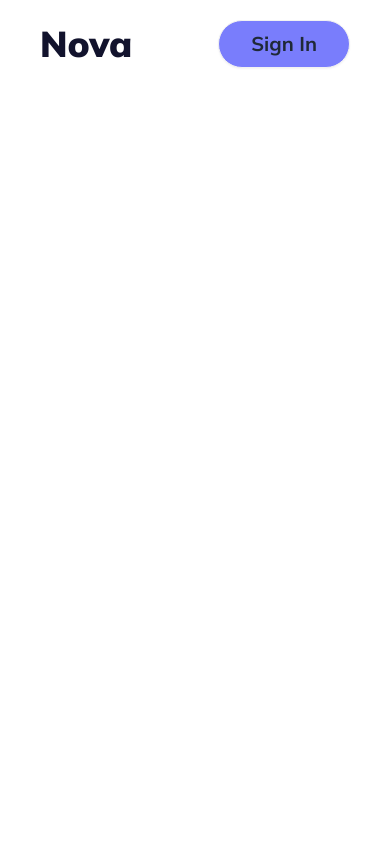
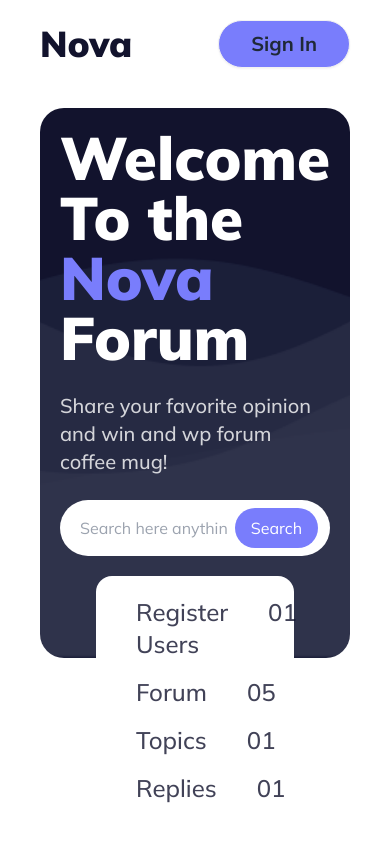
Before and after one commit to HunterMahmud/B9-A6-Mahmud, a plain HTML site: page index.html in a window 390 px wide. Drawn offline with nearby package versions, Linux system fonts and the light colour scheme.

Commit message:
navbar with responsive completed

```diff
--- a/index.html
+++ b/index.html
@@ -34,6 +34,7 @@
       .font-inter{
         font-family: "Inter", sans-serif;
       }
+
     </style>
   </head>
   <body class="font-mulish">
@@ -41,9 +42,8 @@
       <!-- navbar section starts here  -->
       <nav class="flex justify-between items-center my-5 mx-auto max-w-7xl px-10 lg:px-0">
         <h1 class="text-[#12132D] font-black text-4xl">Nova</h1>
-<!-- padding: 18px 16px 18px 16 -->
         <div class="flex list-none gap-8 items-center">
-          <div class="hidden lg:flex gap-4">
+          <div class="hidden sm:flex gap-4">
             <i title="Home" class="fa-solid fa-house border-2 border-solid border-[#0307121A] bg-[#12132D08] rounded-full py-4 px-4"></i>
           <i title="Edit" class="fa-solid fa-pencil border-2 border-solid border-[#0307121A] bg-[#12132D08] rounded-full py-4 px-4"></i>
           <i title="User" class="fa-solid fa-user-plus border-2 border-solid border-[#0307121A] bg-[#12132D08] rounded-full py-4 px-4"></i>
@@ -54,9 +54,50 @@
       </nav>
       <!-- navbar section ends here  -->
 
-      <section class="banner-container">
-        <!-- https://huntermahmud.github.io/B9-A2-Mahmud/ -->
+
+          <!-- banner start here  -->
+      <section class="mx-auto px-10 lg:px-0 my-10">
+        <div class="flex justify-center bg-[#12132D]  bg-[url('./images/bgbanner.png')] bg-no-repeat bg-cover bg-bottom rounded-3xl items-center my-5 mx-auto max-w-7xl px-0 lg:px-10">
+          <div
+            class="flex flex-col lg:flex-row justify-between h-[550px] p-5 w-full  items-center gap-5  text-white px-14"
+          >
+            <div class="flex flex-col gap-6">
+              <h3 class="font-black text-6xl">Welcome To the <br> <span class="text-[#797DFC]">Nova</span> Forum</h3>
+              <p class="font-medium text-xl text-[#FFFFFFCC]">Share your favorite opinion and win and wp forum coffee mug!</p>
+              <div class="flex justify-between bg-white py-2 px-3 rounded-full">
+                <input id="" placeholder="Search here anything" class="w-full text-black p-2 border-none outline-none" type="text">
+                <button id="search" class="bg-[#797DFC] text-white rounded-full px-4">Search</button>
+              </div>
+            </div>
+            <div class="flex justify-between gap-4 p-5 bg-white text-[#12132DCC] rounded-2xl text-2xl font-medium w-full lg:w-max">
+              <div class="flex flex-col w-full gap-4 px-5">
+                <div class="flex justify-between gap-10">
+                  <p>Register Users</p>
+                  <p>01</p>
+                </div>
+
+                <div class="flex justify-between gap-10">
+                  <p>Forum</p>
+                <p>05</p>
+                </div>
+
+               <div class="flex justify-between gap-10">
+                <p>Topics</p>
+                <p>01</p>
+               </div>
+
+                <div class="flex justify-between gap-10">
+                  <p>Replies</p>
+                <p>01</p>
+                </div>
+              </div>
+            </div>
+            </button>
+          </div>
+        </div>
       </section>
+      <!-- banner ends here  -->
+
     </header>
     <main></main>
     <footer>
```
